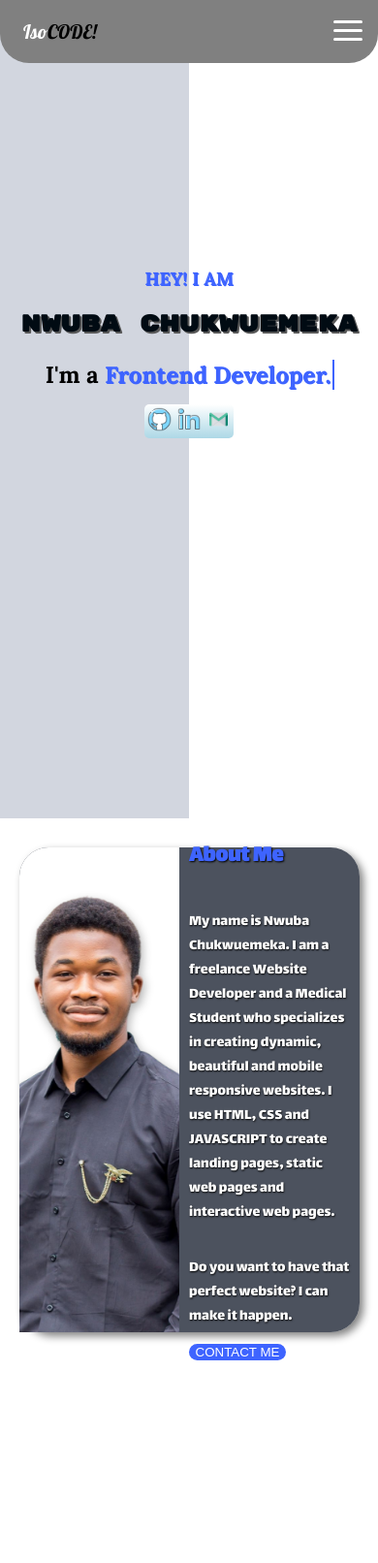
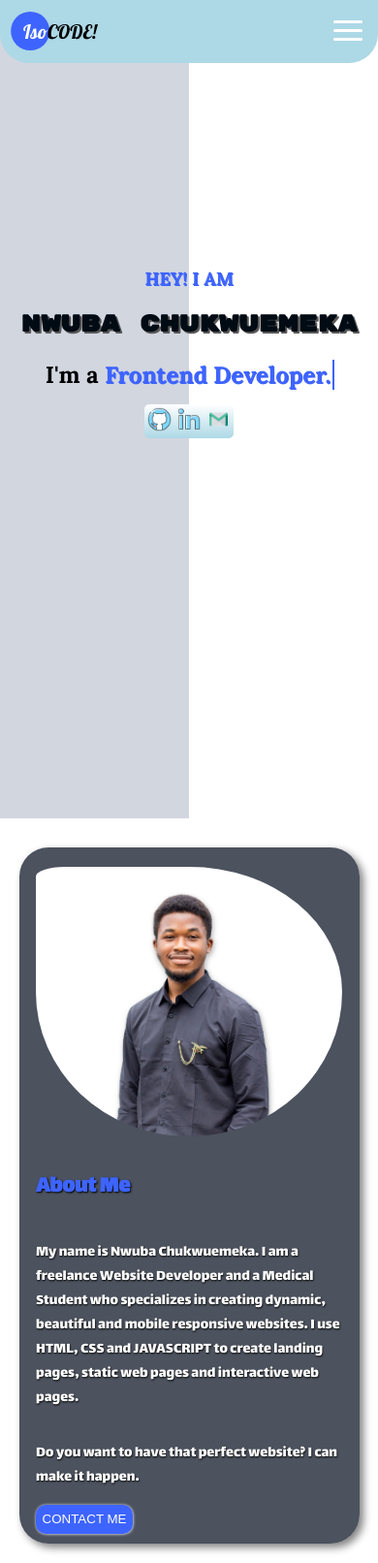
Before and after one commit to nwubaemeka/My-Portfolio, a plain HTML site: page index.html in a window 390 px wide. Shown: the whole page at 97% size. Before the commit the page ends 1403 px from the top, so only its background shows below. Drawn offline with Linux system fonts and the light colour scheme.

Commit message:
circle's z-index got fixed

```diff
--- a/portfolio.css
+++ b/portfolio.css
@@ -244,7 +244,7 @@ button a{
   header{
     flex-direction: column;
     align-items: flex-start;
-    background-color: grey;
+    background-color: lightblue;
     border-bottom-left-radius: 30px;
     border-bottom-right-radius: 30px;
   }
@@ -257,16 +257,17 @@ button a{
   }
   .specifics li{
     text-align: center;
-    padding: 10px
+    padding: 10px;
   }
-  #nickname p{
+  .specifics li a{
+    color: white;
+    text-shadow: 1px 1px 2px black;
+  }
+  #nickname {
     z-index: 2;
   }
-  body{
-    z-index: -2;
-  }
   #circle{
-    z-index: ;
+    z-index: -1;
   }
   .main{
     top: 7rem;
@@ -276,5 +277,19 @@ button a{
   }
   .about{
     width: 90%;
+    flex-flow: column;
+    align-items: center;
+    height: auto;
   }
+  .about article{
+    width: 90%;
+  }
+  .about article img{
+    border-radius: 50%;
+    padding-top: 20px
+  }
+  .header{
+    z-index: -1;
+  }
+
 }
```
